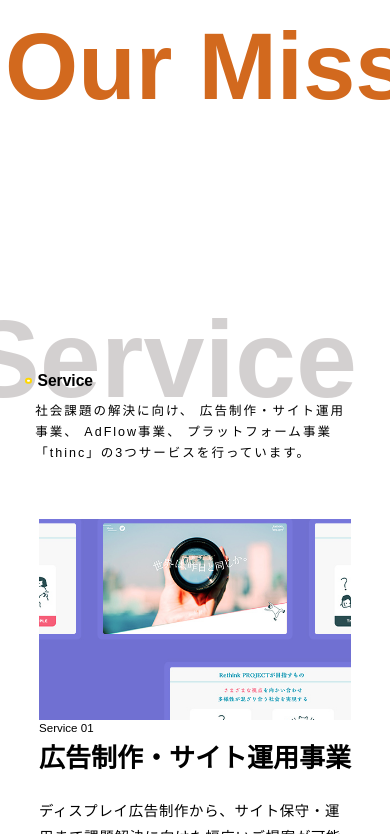
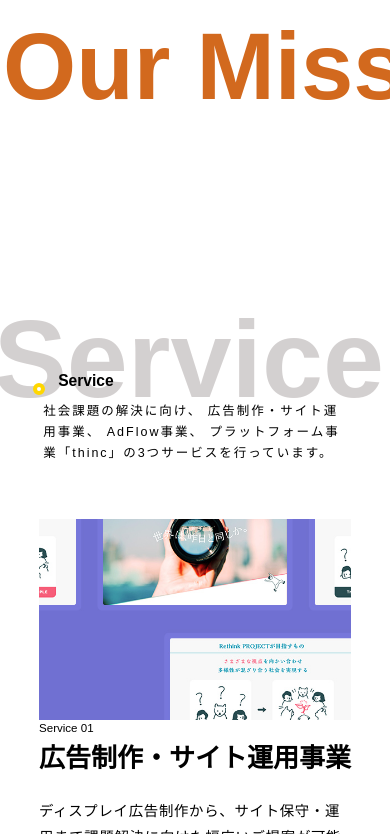
Before and after one commit to KHANT-SITHUZAW/CreatorMatchDemo, a plain HTML site: page index.html in a window 390 px wide. Shown: the part 1166-2000 px from the top of the page. Drawn offline with Linux system fonts and the light colour scheme.

Commit message:
modify responsive js

```diff
--- a/css/style.css
+++ b/css/style.css
@@ -1033,8 +1033,7 @@ left: 80px;
 }
 .section-inner .block-container .section-heading::before {
   position: absolute;
-  top: 50%;
-  transform: translateY(-50%);
+  top: 2px;
   left: 0;
   width: 4px;
   height: 4px;
@@ -1043,6 +1042,7 @@ left: 80px;
   content: "";
   border-radius: 50%;
 }
+
 .section-mission .block-container .copy span {
   display: block;
   font-size: 35px;
@@ -1560,9 +1560,9 @@ left: 80px;
   opacity: .4;
 }
 
-.section-project .swiper-slide {
+/*.section-project .swiper-slide {
   width: 600px !important;
-}
+}*/
 
 .section-information {
   position: relative;
@@ -2135,8 +2135,7 @@ left: 80px;
   }
 
   .section-service .section-inner .block-container {
-    width: 87%;
-
+    width: 83%;
   }
 
   .section-service .section-inner .block-container .main-text {
@@ -2555,13 +2554,14 @@ left: 80px;
     height: 336px;
 }
 .section-inner .block-container .section-heading {
-  padding-left:3.125vw ;
-}
-.section-inner .block-container .section-heading::before {
-  width: 0.625vw;
-  height: 0.625vw;
-  border: 0.625vw solid #ffd700;
-}
+  padding-left:25px ;
+}
+/*.section-inner .block-container .section-heading::before {
+  width: 5px;
+  height: 5px;
+  border: 5px solid #ffd700;
+  top: 1px;
+}*/
   .section-hero .section-inner {
     position: relative;
     padding: 42.75vw 0 67.75vw 10vw;
@@ -2626,7 +2626,10 @@ left: 80px;
     margin-right: auto;
     font-size: 4vw;
   }
-
+  .section-service .section-inner .block-container .section-heading::before,
+  .section-information .section-inner .block-container .section-heading::before{
+    top: 10px;
+  }
   .section-service .section-inner .block-container .main-text {
     margin-top: 3.125vw;
     font-size: 3.213vw;
--- a/js/main.js
+++ b/js/main.js
@@ -59,7 +59,7 @@ $(document).ready(function () {
         el: '.swiper-scrollbar',
         draggable: true,
         //dragSize: dragSize
-        dragSize:'auto'
+        dragSize: 'auto'
       }
     })
   })
@@ -73,13 +73,13 @@ $(document).ready(function () {
     var loop = $this.data('loop') ? $this.data('loop') : false
     var slidesDesktop = $this.data('slides-desktop')
       ? $this.data('slides-desktop')
-      : 2.5
+      : 1.5
     var slidesTablet = $this.data('slides-tablet')
       ? $this.data('slides-tablet')
-      : 2
+      : 1.5
     var slidesMobile = $this.data('slides-mobile')
       ? $this.data('slides-mobile')
-      : 2
+      : 1.5
     var spaceBetween = $this.data('space-between')
       ? $this.data('space-between')
       : 50
@@ -88,10 +88,21 @@ $(document).ready(function () {
       slidesPerView: 'auto',
       spaceBetween: 50,
       freeMode: true,
+      breakpoints: {
+        1920: {
+          slidesPerView: slidesDesktop
+        },
+        992: {
+          slidesPerView: slidesTablet
+        },
+        320: {
+          slidesPerView: slidesMobile
+        }
+      },
       scrollbar: {
         el: '.swiper-scrollbar',
         draggable: true,
-        dragSize:'auto'
+        dragSize: 'auto'
       }
     })
   })
@@ -108,64 +119,291 @@ $(document).ready(function () {
 })
 $(window).scroll(function () {
   var newscroll = $(window).scrollTop()
+
+  var heroHeight = $('.section-hero').height()
+  var missionHeight = $('.section-mission').height()
+  var serveOutHeight = parseInt($('.section-mission').css('margin-top'))
+  var service1Height = $(
+    '.section-service .service-list .service-01'
+  ).outerHeight(true)
+  var service2Height = $(
+    '.section-service .service-list .service-02'
+  ).outerHeight(true)
+  var serviceHeight = $('.section-service').outerHeight(true)
+  var projectHeight = $('.section-project').outerHeight(true)
+  var infoOutHeight = parseInt($('.section-information').css('margin-top'))
+  var infotxtHeight = $('.section-information .decoration-text').height()
+  var infoHeight = $('.section-information').outerHeight(true)
+
   var btndisplay = 'block'
   var decotxt0 = parseInt($('.section-hero .copyright span').css('top'))
   var decotxt1 = parseInt($('.section-mission .decoration-text').css('left'))
   var decotxt2 = parseInt($('.section-service .decoration-text').css('right'))
-  var movedimg = parseInt(
-    $('.section-service .service-list .img-container img').css('top')
+  var movedimg1 = parseInt(
+    $('.section-service .service-list .service-01 .img-container img').css(
+      'top'
+    )
+  )
+  var movedimg2 = parseInt(
+    $('.section-service .service-list .service-02 .img-container img').css(
+      'top'
+    )
   )
   var info = parseInt($('.section-information .decoration-text').css('right'))
   var project = parseInt($('.section-project .decoration-text').css('left'))
   var jointeam = parseInt($('.section-careers .text-en').css('left'))
   //var contact=parseInt($('.footer-contact .decoration-text').css('left'))
   console.log('window scroll=' + newscroll)
-  if (oldscroll < newscroll && newscroll >= 250 && newscroll <=350)  {
+  if (
+    oldscroll < newscroll &&
+    newscroll >= heroHeight - 250 &&
+    newscroll <= heroHeight + 250
+  ) {
     decotxt0 = -20
     $('.section-hero .link-block-sns').fadeOut()
   }
-  if (oldscroll > newscroll && newscroll < 230) {
+  if (oldscroll > newscroll && newscroll < heroHeight + 250) {
     decotxt0 = 0
     $('.section-hero .link-block-sns').fadeIn()
   }
-  if (oldscroll < newscroll && newscroll >= 440 && newscroll <= 1700) {
+  if (
+    oldscroll < newscroll &&
+    newscroll >= heroHeight + missionHeight - 650 &&
+    newscroll <= heroHeight + missionHeight + 650
+  ) {
     decotxt1 += 10
+    console.log('mission moved ')
   }
-  if (oldscroll > newscroll && newscroll >= 440 && newscroll <= 1700) {
+  if (
+    oldscroll > newscroll &&
+    newscroll >= heroHeight + missionHeight - 650 &&
+    newscroll <= heroHeight + missionHeight + 650
+  ) {
     decotxt1 -= 10
+    console.log('mission moved again')
   }
-  if (oldscroll < newscroll) {
-    movedimg += 15
+  if (
+    oldscroll < newscroll &&
+    newscroll >= heroHeight + missionHeight + serveOutHeight - 350 &&
+    newscroll <= heroHeight + missionHeight + serveOutHeight + 350
+  ) {
     decotxt2 += 10
+    console.log('service moved')
+  }
+  if (
+    oldscroll > newscroll &&
+    newscroll >= heroHeight + missionHeight + serveOutHeight - 350 &&
+    newscroll <= heroHeight + missionHeight + serveOutHeight + 350
+  ) {
+    decotxt2 -= 10
+    console.log('service moved again')
+  }
+  if (
+    oldscroll < newscroll &&
+    newscroll >=
+      heroHeight + missionHeight + serveOutHeight + service1Height - 550 &&
+    newscroll <=
+      heroHeight + missionHeight + serveOutHeight + service1Height + 550
+  ) {
+    movedimg1 += 10
+    console.log('image1 moved')
+  }
+  if (
+    oldscroll > newscroll &&
+    newscroll >=
+      heroHeight + missionHeight + serveOutHeight + service1Height - 550 &&
+    newscroll <=
+      heroHeight + missionHeight + serveOutHeight + service1Height + 550
+  ) {
+    movedimg1 -= 10
+    console.log('image1 moved again')
+  }
+  if (
+    oldscroll < newscroll &&
+    newscroll >=
+      heroHeight +
+        missionHeight +
+        serveOutHeight +
+        service1Height +
+        service2Height -
+        650 &&
+    newscroll <=
+      heroHeight +
+        missionHeight +
+        serveOutHeight +
+        service1Height +
+        service2Height +
+        650
+  ) {
+    movedimg2 += 10
+  }
+  if (
+    oldscroll > newscroll &&
+    newscroll >=
+      heroHeight +
+        missionHeight +
+        serveOutHeight +
+        service1Height +
+        service2Height -
+        650 &&
+    newscroll <=
+      heroHeight +
+        missionHeight +
+        serveOutHeight +
+        service1Height +
+        service2Height +
+        650
+  ) {
+    movedimg2 -= 10
+  }
+  if (
+    oldscroll < newscroll &&
+    newscroll >=
+      heroHeight +
+        missionHeight +
+        serviceHeight +
+        projectHeight +
+        infotxtHeight -
+        300 &&
+    newscroll <=
+      heroHeight +
+        missionHeight +
+        serviceHeight +
+        projectHeight +
+        infotxtHeight +
+        400
+  ) {
     info += 10
+    console.log('info moved')
+  }
+  if (
+    oldscroll > newscroll &&
+    newscroll >=
+      heroHeight +
+        missionHeight +
+        serviceHeight +
+        projectHeight +
+        infotxtHeight -
+        300 &&
+    newscroll <=
+      heroHeight +
+        missionHeight +
+        serviceHeight +
+        projectHeight +
+        infotxtHeight +
+        400
+  ) {
+    info -= 10
+    console.log('info moved again')
+  }
+  if (
+    oldscroll < newscroll &&
+    newscroll >= heroHeight + missionHeight + serviceHeight - 300 &&
+    newscroll <= heroHeight + missionHeight + serviceHeight + 300
+  ) {
+    project += 10
+    console.log('project moved')
+  }
+  if (
+    oldscroll > newscroll &&
+    newscroll >= heroHeight + missionHeight + serviceHeight - 300 &&
+    newscroll <= heroHeight + missionHeight + serviceHeight + 300
+  ) {
+    project -= 10
+    console.log('project moved again')
+  }
+  if (
+    oldscroll < newscroll &&
+    newscroll >=
+      heroHeight +
+        missionHeight +
+        serviceHeight +
+        projectHeight +
+        infoHeight -
+        300 &&
+    newscroll <=
+      heroHeight +
+        missionHeight +
+        serviceHeight +
+        projectHeight +
+        infoHeight +
+        450
+  ) {
     jointeam += 5
-    project += 10
-    //contact += 10;
+    console.log('join moved')
   }
-  if (oldscroll > newscroll) {
-    movedimg -= 15
-    decotxt2 -= 10
-    info -= 10
+  if (
+    oldscroll > newscroll &&
+    newscroll >=
+      heroHeight +
+        missionHeight +
+        serviceHeight +
+        projectHeight +
+        infoHeight -
+        300 &&
+    newscroll <=
+      heroHeight +
+        missionHeight +
+        serviceHeight +
+        projectHeight +
+        infoHeight +
+        450
+  ) {
     jointeam -= 5
-    project -= 10
-    //contact -= 10;
+    console.log('join moved again')
   }
 
-  if (newscroll >= 4200 && newscroll < 5440) {
+  if (
+    newscroll >=
+      heroHeight +
+        missionHeight +
+        serviceHeight -
+        $(
+          '.section-service .bottom-decoration-text-container .decoration-text-1'
+        ).height() *
+          2 &&
+    newscroll <
+      heroHeight +
+        missionHeight +
+        serviceHeight +
+        $(
+          '.section-service .bottom-decoration-text-container .decoration-text-1'
+        ).height() *
+          3
+  ) {
     $('.section-service,.section-project,.header-inner').addClass('isblack')
-
-  } else if (newscroll < 4200 || newscroll >= 5440) {
+  } else if (
+    newscroll <
+      heroHeight +
+        missionHeight +
+        serviceHeight -
+        $(
+          '.section-service .bottom-decoration-text-container .decoration-text-1'
+        ).height() *
+          2 ||
+    newscroll >=
+      heroHeight +
+        missionHeight +
+        serviceHeight +
+        $(
+          '.section-service .bottom-decoration-text-container .decoration-text-1'
+        ).height() *
+          3
+  ) {
     $('.section-service,.section-project,.header-inner').removeClass('isblack')
-
   }
 
   $('.section-hero .copyright span').css('top', decotxt0 + 'px')
 
   $('.section-mission .decoration-text').css('left', decotxt1 + 'px')
   $('.section-service .decoration-text').css('right', decotxt2 + 'px')
-  $('.section-service .service-list .img-container img').css(
+  $('.section-service .service-list .service-01 .img-container img').css(
     'top',
-    movedimg + 'px'
+    movedimg1 + 'px'
+  )
+  $('.section-service .service-list .service-02 .img-container img').css(
+    'top',
+    movedimg2 + 'px'
   )
   $('.section-information .decoration-text').css('right', info + 'px')
   $('.section-project .decoration-text').css('left', project + 'px')
```
